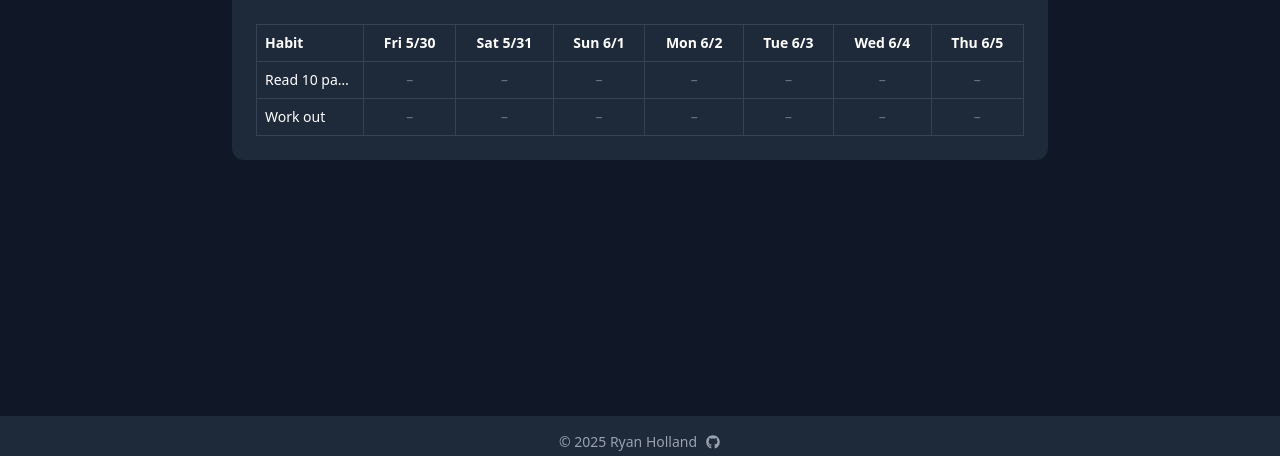
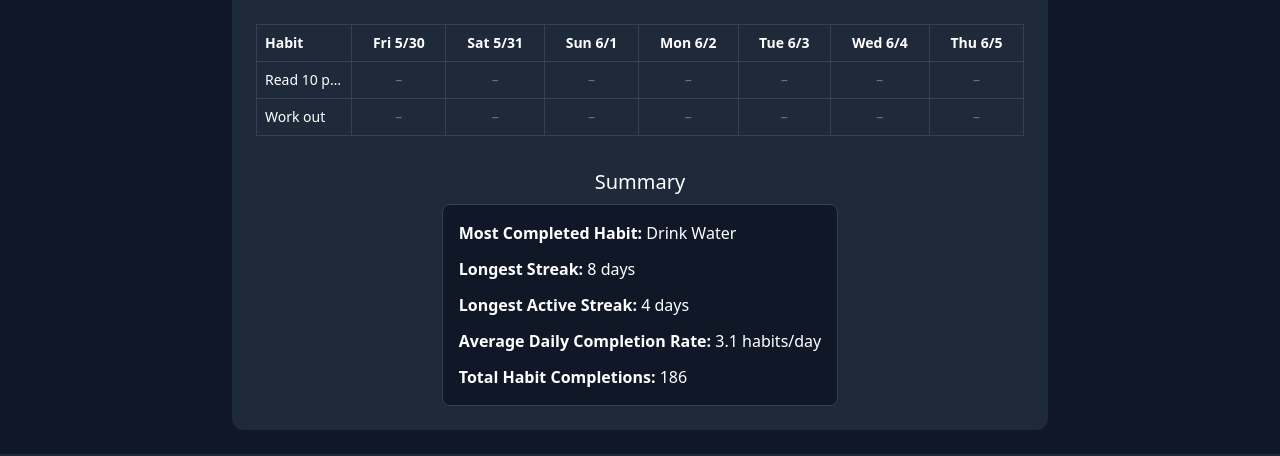
Before and after one commit to ryangholland/habit-tracker, a React (Vite) app: page /stats in a window 1280 px wide. Shown: the part 332-788 px from the top of the page. Built offline with nearby package versions, Linux system fonts and the light colour scheme.

Commit message:
feat: implement StatsSummary component with dummy data

```diff
--- /dev/null
+++ b/src/components/StatsSummary.jsx
@@ -0,0 +1,39 @@
+import { useHabits } from "../hooks/useHabits";
+
+export default function StatsSummary() {
+  const { habits } = useHabits();
+
+  // TEMP: placeholder values while we build the real logic
+  const stats = {
+    mostCompletedHabit: "Drink Water",
+    longestStreak: 8,
+    longestActiveStreak: 4,
+    averagePerDay: 3.1,
+    totalCompletions: 186,
+  };
+
+  return (
+    <div className=" p-4 rounded-lg border border-gray-700 bg-gray-900 text-white space-y-3 text-sm sm:text-base max-w-2xl mx-auto">
+      <div>
+        <span className="font-semibold">Most Completed Habit:</span>{" "}
+        {stats.mostCompletedHabit}
+      </div>
+      <div>
+        <span className="font-semibold">Longest Streak:</span>{" "}
+        {stats.longestStreak} days
+      </div>
+      <div>
+        <span className="font-semibold">Longest Active Streak:</span>{" "}
+        {stats.longestActiveStreak} days
+      </div>
+      <div>
+        <span className="font-semibold">Average Daily Completion Rate:</span>{" "}
+        {stats.averagePerDay} habits/day
+      </div>
+      <div>
+        <span className="font-semibold">Total Habit Completions:</span>{" "}
+        {stats.totalCompletions}
+      </div>
+    </div>
+  );
+}
--- a/src/components/WeeklyHabitTable.jsx
+++ b/src/components/WeeklyHabitTable.jsx
@@ -40,7 +40,7 @@ export default function WeeklyHabitTable() {
           {habits.map((habit) => (
             <tr key={habit.id}>
               <td
-                className="p-2 border border-gray-700 max-w-[80px] overflow-hidden text-ellipsis whitespace-nowrap"
+                className="p-2 border border-gray-700 max-w-[70px] overflow-hidden text-ellipsis whitespace-nowrap"
                 data-tooltip-id="habit-name-tooltip"
                 data-tooltip-content={habit.name}
               >
--- a/src/pages/Stats.jsx
+++ b/src/pages/Stats.jsx
@@ -1,5 +1,6 @@
 import HabitHeatmap from "../components/HabitHeatmap";
 import WeeklyHabitTable from "../components/WeeklyHabitTable";
+import StatsSummary from "../components/StatsSummary";
 
 function Stats() {
   return (
@@ -9,6 +10,8 @@ function Stats() {
       <HabitHeatmap />
       <h3 className="text-xl mx-auto mb-2 md:mb-4">Weekly (Last 7 Days)</h3>
       <WeeklyHabitTable />
+      <h3 className="text-xl mx-auto mt-6">Summary</h3>
+      <StatsSummary />
     </>
   );
 }
```
